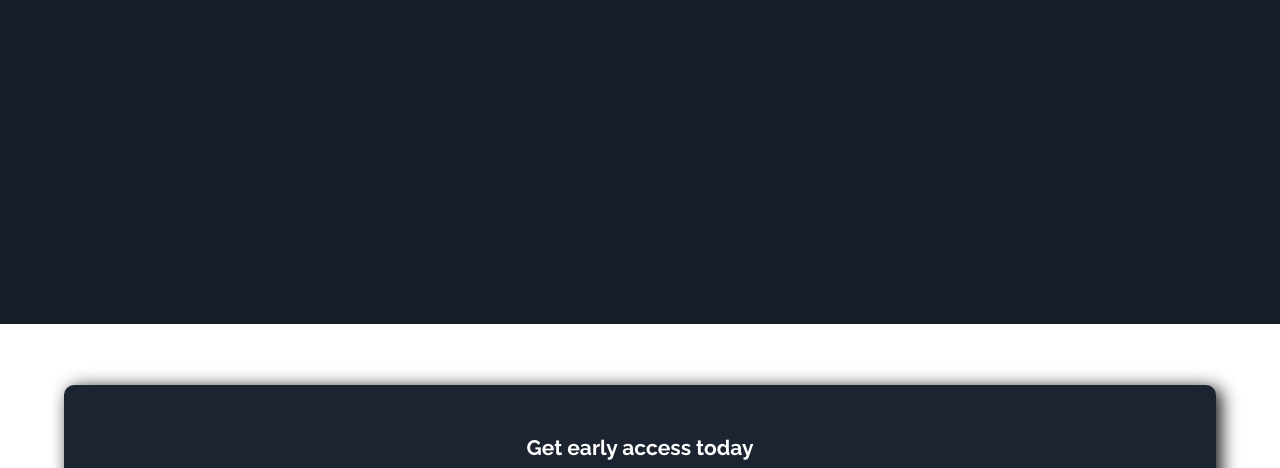
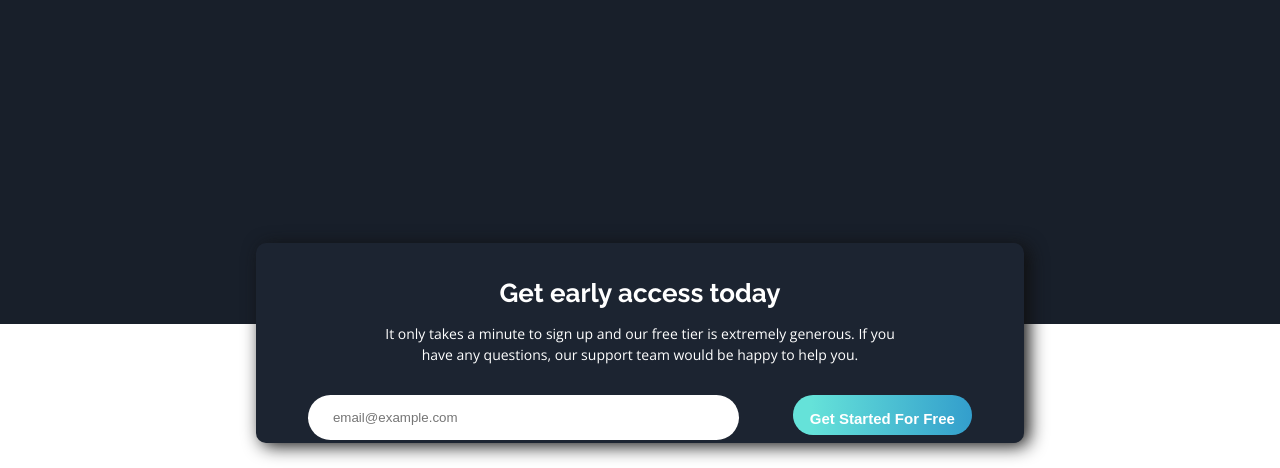
Before and after one commit to KamilKonopski/fylo-dark-theme-landing-page-master, a plain HTML site: page index.html in a window 1280 px wide. Shown: the part 2122-2590 px from the top of the page. Drawn offline with nearby package versions, Linux system fonts and the light colour scheme.

Commit message:
add early access section desktop styles

```diff
--- a/scss/_early-access-section.scss
+++ b/scss/_early-access-section.scss
@@ -10,19 +10,38 @@
 	top: 88%;
 	width: 90%;
 
+	@media screen and (min-width: 1024px) {
+		height: 25vh;
+		left: 20%;
+		top: 83%;
+		width: 60%;
+	}
+
 	&__text {
 		color: $white;
 		margin: 50px 30px 30px;
 		text-align: center;
 
+		@media screen and (min-width: 1024px) {
+			margin: 35px 120px 30px;
+		}
+
 		& h2 {
 			font-family: "Raleway", sans-serif;
 			margin-bottom: 15px;
+
+			@media screen and (min-width: 1024px) {
+				font-size: 26px;
+			}
 		}
 
 		& p {
 			font-size: 15px;
 			line-height: 150%;
+
+			@media screen and (min-width: 1024px) {
+				font-size: 14px;
+			}
 		}
 	}
 
@@ -31,11 +50,21 @@
 		flex-direction: column;
 		margin: 0 25px;
 
+		@media screen and (min-width: 1024px) {
+			flex-direction: row;
+			justify-content: space-around;
+			position: relative;
+		}
+
 		& input {
 			border: none;
 			border-radius: 50px;
 			margin-bottom: 25px;
 			padding: 15px 0 15px 25px;
+
+			@media screen and (min-width: 1024px) {
+				width: 60%;
+			}
 
 			&:focus {
 				outline: none;
@@ -52,6 +81,12 @@
 			font-size: 12px;
 			margin-top: -25px;
 			margin-bottom: 10px;
+
+			@media screen and (min-width: 1024px) {
+				left: 6%;
+				position: absolute;
+				top: 110%;
+			}
 		}
 
 		& button {
@@ -62,6 +97,16 @@
 			font-size: 15px;
 			font-weight: 700;
 			padding: 15px;
+
+			@media screen and (min-width: 1024px) {
+				cursor: pointer;
+				height: 5vh;
+				width: 25%;
+
+				&:hover {
+					background: $cyan;
+				}
+			}
 		}
 	}
 }
--- a/scss/_reset.scss
+++ b/scss/_reset.scss
@@ -8,16 +8,11 @@
 // Headings, Call-to-actions, Header Navigation
 // font-family: 'Raleway', sans-serif;
 
-html {
-	overflow-x: hidden;
-}
-
 body {
 	font-family: "Open Sans", sans-serif;
 	font-size: 14px;
 	margin: 0 auto;
 	max-width: 1440px;
-	overflow-x: hidden;
 	position: relative;
 }
 
```
Also changed, not shown: css/style.css, 1 other file.
